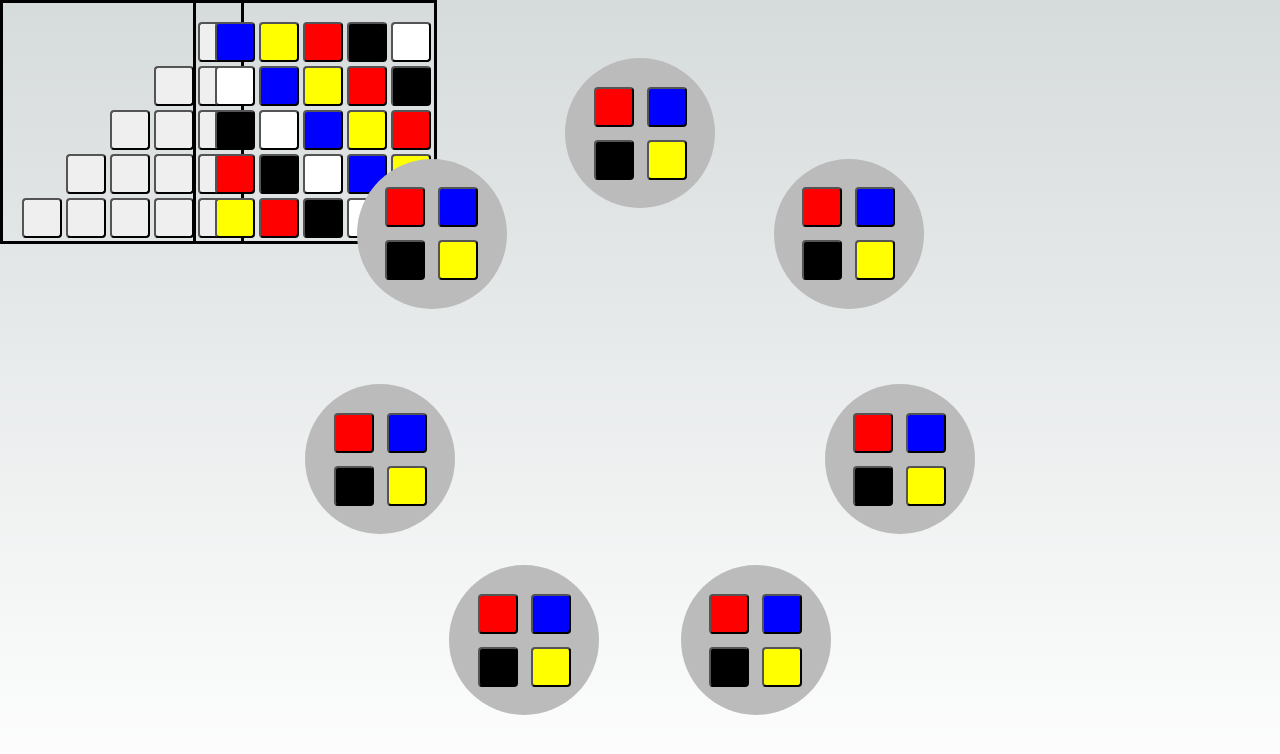
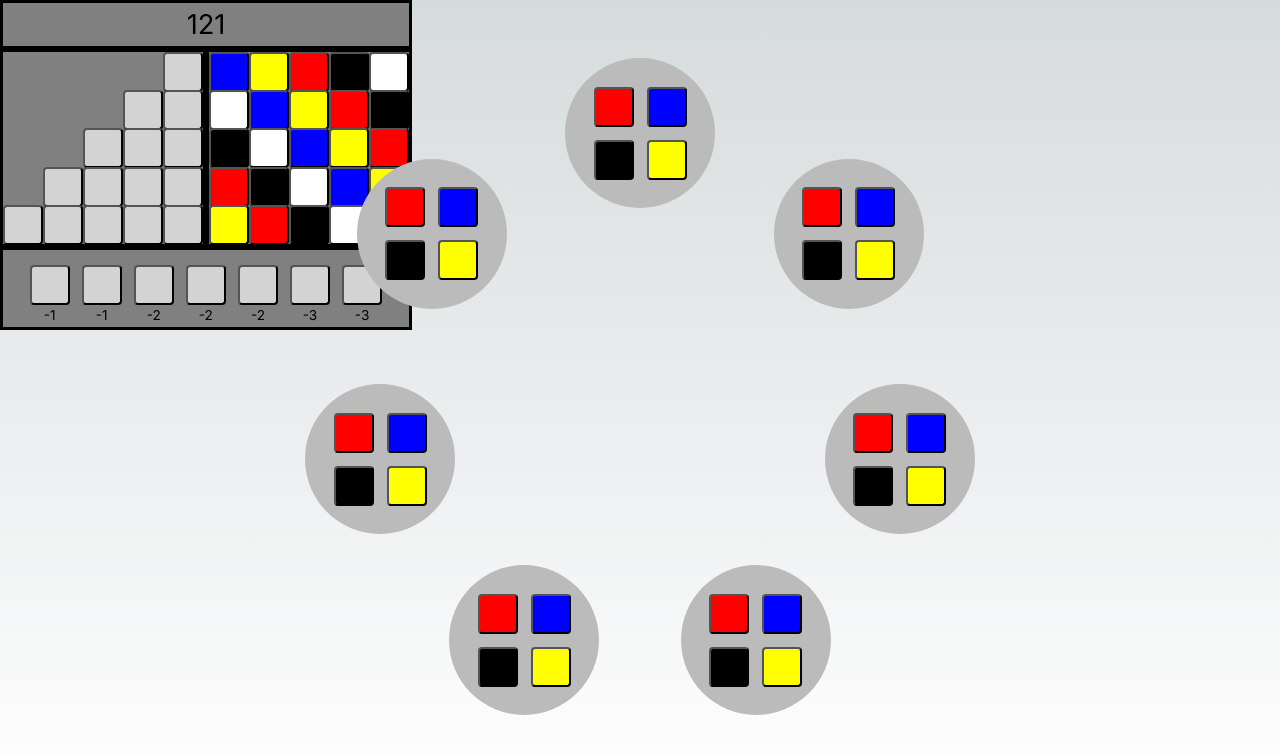
Before and after one commit to pknepps/azulSP, a Next.js app: page / in a window 1280 px wide. Shown: the top 754 px of the page. Built offline with nearby package versions, Linux system fonts and the light colour scheme.

Commit message:
finished board layout.

```diff
--- a/app/ui/Tile/TileColor.ts
+++ b/app/ui/Tile/TileColor.ts
@@ -1,9 +1,11 @@
-
+/**
+ * A string enum which represents the color of a tile.
+ */
 export const enum TileColor {
     white = "white",
     black = "black",
     red = "red",
     yellow = "yellow",
     blue = "blue",
-    empty = "empty"
+    empty = "lightgrey",
 }
--- a/app/ui/board/board.module.css
+++ b/app/ui/board/board.module.css
@@ -1,24 +1,68 @@
 .board {
-    aspect-ratio: 2 / 1;
+    aspect-ratio: 2 / 1.6;
     display: inline-grid;
+    width: fit-content;
+    grid-auto-columns: 50%;
+    grid-template-rows: 15% 60% 25%;
+    align-self: flex-start;
+    background-color: grey;
+}
+
+.score {
+    grid-row-start: 1;
+    grid-column-start: 1;
+    grid-column-end: 3;
+    color: black;
+    text-align: center;
+    height: 100%;
     width: 100%;
-    grid-auto-columns: 50%;
-    grid-column-gap: 1px;
-    align-self: flex-start;
+    border-width: 3px;
+    border-color: black;
+    border-style: solid;
+    display: flex;
+    flex-direction: row;
+    align-items: center;
+    justify-content: center;
+    font-size: 200%;
 }
 
 .boardHalf {
     height: 100%;
     aspect-ratio: 1 / 1;
-    width: fit-content;
-    padding: 10%;
-    grid-row-start: 1;
+    grid-row-start: 2;
     display: inline-grid;
     grid-auto-columns: 20%;
     grid-auto-rows: 20%;
     border-width: 3px;
     border-color: black;
     border-style: solid;
-    grid-row-gap: 2%;
-    grid-column-gap: 2%;
+    align-items: center;
+    justify-content: center;
 }
+
+.floor {
+    width: 100%;
+    height: 100%;
+    display: inline-grid;
+    grid-row-start: 3;
+    grid-column-start: 1;
+    grid-column-end: 3;
+    border-width: 3px;
+    border-color: black;
+    border-style: solid;
+    grid-auto-columns: 14.28%;
+    grid-auto-rows: 50%;
+    align-items: center;
+    justify-items: center;
+    grid-row-gap: 5%;
+    padding: 5% 5% 0;
+}
+
+.floorText {
+    height: 100%;
+    width: 100%;
+    color: black;
+    grid-column-start: 1;
+    text-align: center;
+    align-content: center;
+}
--- a/app/ui/board/board.tsx
+++ b/app/ui/board/board.tsx
@@ -30,12 +30,28 @@ export default function SquareBoard() : ReactElement | null{
         return tiles;
     }
 
+    let makeFloor = () : Array<ReactElement | null> => {
+        let scores = [-1, -1, -2, -2, -2, -3, -3];
+        let elements = new Array<ReactElement | null>
+        for (let i = 0; i < scores.length; i++) {
+            elements.push(<div className={styles.floorText} style={{gridColumnStart: i + 1}}>
+                {scores[i]}
+            </div>);
+            elements.push(SquareTile(TileColor.empty, i + 1, 1));
+        }
+        return elements;
+    }
+
     return (<div className={styles.board}>
-        <div className={styles.boardHalf} style={{gridColumnStart : 1}}>
+        <div className={styles.score}>121</div>
+        <div className={styles.boardHalf} style={{gridColumnStart: 1}}>
             {makePattern()}
         </div>
         <div className={styles.boardHalf} style={{gridColumnStart : 2}}>
             {makeWall()}
         </div>
+        <div className={styles.floor}>
+            {makeFloor()}
+        </div>
     </div>);
 }
```
Also changed, not shown: 1 other file (tests, documents, lock files or other folders).
